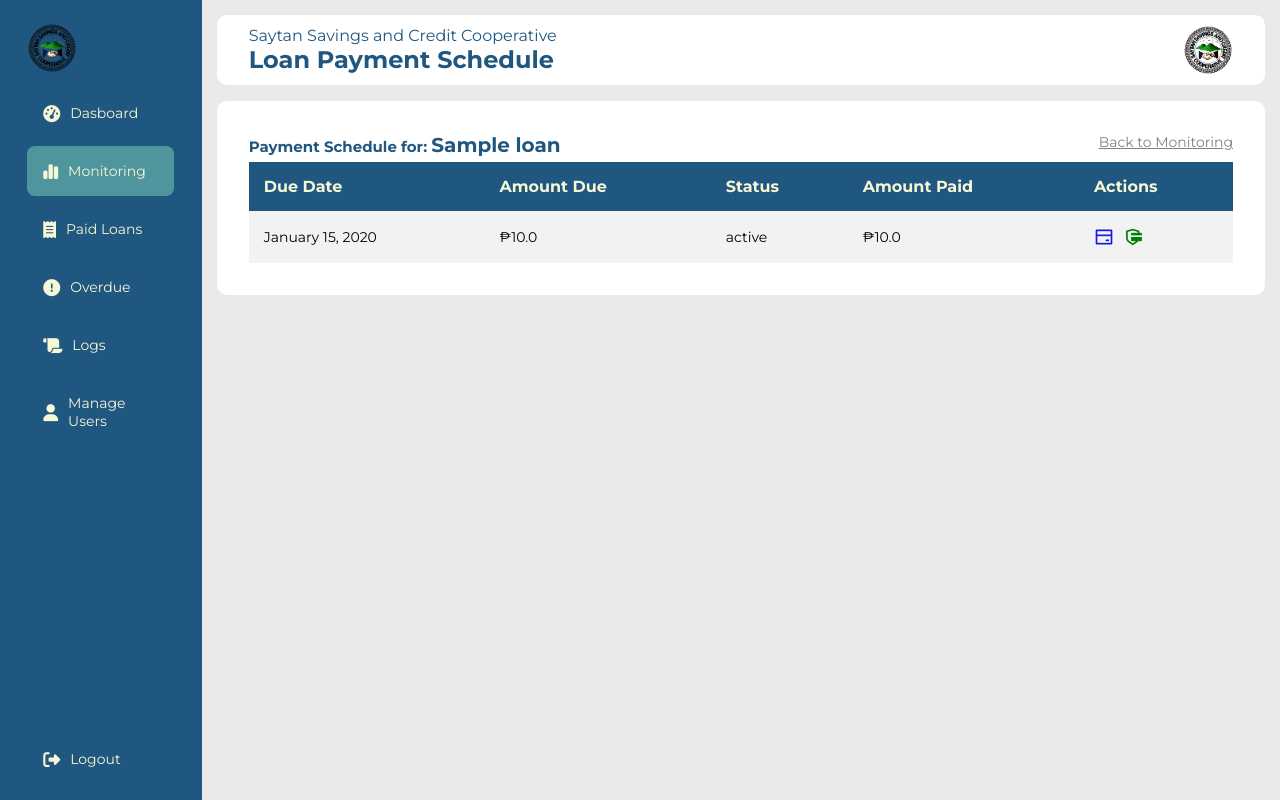
After one commit to launcejoshuadayao/dayao-loan-monitoring, a Flask app: page /loan_schedule/1 in a window 1280 px wide. The commit adds this page. Run offline with Flask 3, Linux system fonts and the light colour scheme; the visitor is signed in with stand-in values (Sample User, id 1); tables that the repository leaves empty hold one stand-in row (values such as "Sample post"); some libraries are stand-ins or nearby versions.

Commit message:
3/20/2025lansu

```diff
--- a/app.py
+++ b/app.py
@@ -2,6 +2,7 @@ from flask import Flask, url_for, render_template, session, redirect, request, f
 from flask_sqlalchemy import SQLAlchemy
 from werkzeug.security import generate_password_hash, check_password_hash
 from datetime import datetime, timedelta
+from dateutil.relativedelta import relativedelta
 
 
 app = Flask(__name__)
@@ -24,11 +25,13 @@ class User(db.Model):
 #loan payment class
 class LoanPayment(db.Model):
     __tablename__ = 'loan_payments'
+
     loan_payment_id = db.Column(db.Integer, primary_key=True)
     loan_id = db.Column(db.Integer, db.ForeignKey('loan.loan_id'), nullable=False)
     due_date = db.Column(db.Date, nullable=False)
     amount_due = db.Column(db.Float, nullable=False)
-    status = db.Column(db.Enum('Pending', 'Paid'), default='Pending', nullable=False)
+    status = db.Column(db.String(20), nullable=False, default='Active')
+    amount_paid = db.Column(db.Float, nullable=False, default=0.0)
 
     loan = db.relationship('Loan', backref=db.backref('payments', lazy=True))
 
@@ -42,12 +45,13 @@ class Loan(db.Model):
     application_date = db.Column(db.Date, nullable=False)
     months_to_pay = db.Column(db.Integer, nullable=False)
     monthly_payment = db.Column(db.Float, nullable=False)
+    status = db.Column(db.String(20), default='Active')
 
 
 
 @app.route('/login', methods=['GET', 'POST'])
 def login():
-    # If already logged in, redirect to dashboard
+
     if 'user_id' in session:
         if session['role'] == 'superadmin':
             return redirect(url_for('superadmin_dashboard'))
@@ -61,10 +65,9 @@ def login():
         user = User.query.filter_by(username=username).first()
 
         if user and check_password_hash(user.password, password):
-            session['user_id'] = user.id  # Store user ID
-            session['role'] = user.role  # Store user role
+            session['user_id'] = user.id
+            session['role'] = user.role
 
-            #Redirect to correct dashboard
             if user.role == 'superadmin':
                 flash("Login Successful!",  "success")
                 return redirect(url_for('superadmin_dashboard'))
@@ -103,6 +106,23 @@ def superadmin_monitoring():
         loans = Loan.query.all()
         total_amount = sum(loan.amount for loan in loans)  # Calculate total loan amount
         total_applications = len(loans)  # Count total applications
+
+
+        for loan in loans:
+            total_paid = db.session.query(db.func.sum(LoanPayment.amount_due))\
+                .filter_by(loan_id=loan.loan_id).scalar() or 0
+            if total_paid == 0:
+                loan.status = "Active"
+            elif total_paid > 0 and total_paid < loan.amount:
+                loan.status = "Partially Paid"
+            elif total_paid >= loan.amount:
+                loan.status = "Fully Paid"
+            else:
+                overdue_payments = LoanPayment.query.filter_by(loan_id=loan.loan_id, status='Pending').count()
+                if overdue_payments > 0:
+                    loan.status = "Overdue"
+
+        db.session.commit()
 
         return render_template(
             'superadmin/monitoring.html',
@@ -154,30 +174,35 @@ def add_loan():
     try:
         lender_name = request.form.get('lender_name')
         amount = float(request.form.get('amount'))
-        application_date = request.form.get('application_date')
         months_to_pay = int(request.form.get('months_to_pay'))
         monthly_payment = amount / months_to_pay
 
+        # Ensure application_date is properly formatted
+        application_date_str = request.form.get('application_date')
+        if application_date_str:  # If user provides a date
+            application_date = datetime.strptime(application_date_str, "%Y-%m-%d")
+        else:  # If no date is provided, default to today
+            application_date = datetime.now()
 
         new_loan = Loan(
             lender_name=lender_name,
             amount=amount,
-            application_date=datetime.strptime(application_date, "%Y-%m-%d"),
+            application_date=application_date,
             months_to_pay=months_to_pay,
             monthly_payment=monthly_payment
         )
         db.session.add(new_loan)
         db.session.flush()
 
-
-        due_date = datetime.strptime(application_date, "%Y-%m-%d")
+        # Generate payment schedule
+        due_date = application_date
         for _ in range(months_to_pay):
-            due_date += timedelta(days=30)
+            due_date += relativedelta(months=1)  # Increment by one month
             new_payment = LoanPayment(
                 loan_id=new_loan.loan_id,
                 due_date=due_date,
                 amount_due=monthly_payment,
-                status='Pending'
+                status='Active'
             )
             db.session.add(new_payment)
 
@@ -189,6 +214,49 @@ def add_loan():
         db.session.rollback()
         return jsonify({"success": False, "message": f"Error: {str(e)}"})
 
+
+@app.route('/loan_schedule/<int:loan_id>', endpoint='loan_schedule')
+def loan_schedule(loan_id):
+    if 'role' in session and session['role'] == 'superadmin':
+        user = db.session.get(User, session['user_id'])
+        loan = db.session.get(Loan, loan_id)
+
+        if not loan:
+            flash("Loan not found!", "danger")
+            return redirect(url_for('superadmin_monitoring'))
+
+        payments = LoanPayment.query.filter_by(loan_id=loan_id).order_by(LoanPayment.due_date).all()
+
+        return render_template(
+            'loan_schedule.html',
+            username=user.username,
+            loan=loan,
+            payments=payments
+        )
+
+    flash("Unauthorized access!", "danger")
+    return redirect(url_for('login'))
+
+@app.route('/partial_payment', methods=['POST'])
+def partial_payment():
+    loan_payment_id = request.form.get('loan_payment_id')
+    amount_paid = float(request.form.get('amount_paid'))
+
+    payment = LoanPayment.query.get(loan_payment_id)
+
+    if not payment:
+        flash("Payment record not found!", "danger")
+        return redirect(url_for('loan_schedule', loan_id=payment.loan_id))
+
+    payment.amount_paid += amount_paid
+    payment.amount_due -= amount_paid
+
+    if payment.amount_due <= 0:
+        payment.status = "Paid"
+
+    db.session.commit()
+    flash("Payment recorded successfully!", "success")
+    return redirect(url_for('loan_schedule', loan_id=payment.loan_id))
 #admin --------------------------------------------------------------------------------------
 @app.route('/admin')
 def admin_dashboard():
--- a/static/css/monitoring.css
+++ b/static/css/monitoring.css
@@ -24,12 +24,13 @@
   left: 50%;
   top: 50%;
   transform: translate(-50%, -50%);
-  background-color: #ebe9e9;
-
+  background-color: #F6F8D5;
+  color: #205781;
   padding: 20px 50px 20px 50px;
   box-shadow: 0px 0px 10px rgba(0, 0, 0, 0.3);
   border-radius: 8px;
   width: 60%;
+
 
 
 }
@@ -127,3 +128,12 @@
   .actions button:hover{
     cursor: pointer;
   }
+
+  .actions button{
+    padding: 8px 30px 8px 30px;
+    font-size: 14px;
+    border: none;
+    border-radius: 5px;
+
+    cursor: pointer;
+  }
--- a/templates/base.html
+++ b/templates/base.html
@@ -45,7 +45,7 @@
               <span>Dasboard</span>
             </a>
           </li>
-          <li class="{% if request.endpoint == 'superadmin_monitoring' %}active{% endif %}">
+          <li class="{% if request.endpoint == 'superadmin_monitoring' or request.endpoint == 'loan_schedule' %}active{% endif %}">
             <a href="{{ url_for('superadmin_monitoring') }}">
               <i class="fa-solid fa-chart-simple"></i>
               <span>Monitoring</span>
--- /dev/null
+++ b/templates/loan_schedule.html
@@ -0,0 +1,115 @@
+{% extends "base.html" %}
+
+{% block content %}
+
+<div class="content-header">
+  <div class="header-title">
+    <span>Saytan Savings and Credit Cooperative</span>
+    <h2>Loan Payment Schedule</h2>
+  </div>
+  <div class="user-info">
+    <!-- <div class="search-field">
+      <i class="fa-solid fa-magnifying-glass"></i>
+      <input type="text" placeholder="Search">
+    </div> -->
+    <img src="{{ url_for('static', filename='images/coop.png') }}" alt="">
+  </div>
+</div>
+
+<div class="table-container">
+  <div class="table-header">
+    <h3 class="card-title">Payment Schedule for: <strong style="font-size: 20px;">{{ loan.lender_name }}</strong></h3>
+    <a href="{{ url_for('superadmin_monitoring') }}">Back to Monitoring</a>
+  </div>
+
+  <div class="table">
+    <table>
+      <thead>
+        <tr>
+          <th>Due Date</th>
+          <th>Amount Due</th>
+          <th>Status</th>
+          <th>Amount Paid</th>
+          <th>Actions</th>
+        </tr>
+      </thead>
+      <tbody>
+        {% for payment in payments %}
+        <tr>
+          <td>{{ payment.due_date.strftime('%B %d, %Y') }}</td>
+          <td>&#8369;{{ payment.amount_due }}</td>
+
+          <td>{{ payment.status }}</td>
+          <td>&#8369;{{payment.amount_paid}}</td>
+          <td>
+            <div class="actions" style="display: flex; justify-content: start; gap: 10px;">
+              <a href="javascript:void(0);" title="Partial Pay" style="text-decoration: none;" onclick="openPopup('{{ payment.loan_payment_id }}', '{{ payment.amount_due }}', '{{ payment.due_date.isoformat() if payment.due_date else ','}}')">
+                <i class="ri-bank-card-line" style="color: rgb(22, 22, 238);"></i>
+              </a>
+              <a href="" title="Full Payment" style="text-decoration: none;">
+                <i class="ri-secure-payment-fill" style="color: green;"></i>
+              </a>
+            </div>
+          </td>
+        </tr>
+        {% endfor %}
+      </tbody>
+    </table>
+  </div>
+</div>
+
+
+<div id="loanPopup" class="popup" style="display: none;">
+  <div class="popup-content">
+    <span class="close" onclick="closePopup()">&times;</span>
+    <h1 class="form-title">Loan Payment for <span id="popupLenderName">{{ loan.lender_name }}</span></h1>
+    <form action="{{ url_for('partial_payment') }}" method="post" id="loanForm">
+
+      <input type="hidden" id="loan_payment_id" name="loan_payment_id">
+
+      <p><strong>Due Date:</strong> <span id="dueDate"></span></p>
+      <p><strong>Remaining Balance:</strong> <span id="remainingBalance"></span></p>
+
+      <div class="form-group">
+        <label for="amount_paid">Enter Amount to Pay</label>
+        <input type="number" step="0.01" id="amount_paid" name="amount_paid" min="1" required>
+      </div>
+
+      <div class="button-group">
+        <button type="submit" class="btn-submit">Submit Payment</button>
+        <button type="button" class="btn-cancel" onclick="closePopup()">Cancel</button>
+      </div>
+    </form>
+  </div>
+</div>
+
+<script>
+  function openPopup(loanPaymentId, amountDue, dueDate) {
+    document.getElementById("loanPopup").style.display = "block";
+    document.getElementById("loan_payment_id").value = loanPaymentId;
+    document.getElementById("amount_paid").max = amountDue;
+    let formattedDate;
+      if (dueDate) {
+          let dateObj = new Date(dueDate);
+          if (!isNaN(dateObj.getTime())) {
+              formattedDate = dateObj.toLocaleDateString('en-US', {
+                  year: 'numeric', month: 'long', day: 'numeric'
+              });
+          } else {
+              formattedDate = "Invalid Date"; // Fallback if conversion fails
+          }
+      } else {
+          formattedDate = "No Due Date";
+      }
+
+    document.getElementById("dueDate").innerText = formattedDate;
+    document.getElementById("remainingBalance").innerText = "₱" + parseFloat(amountDue).toFixed(2);
+
+  }
+
+  function closePopup() {
+    document.getElementById("loanPopup").style.display = "none";
+  }
+</script>
+
+{% endblock %}
```
Also changed, not shown: templates/superadmin/monitoring.html (+19 -5 lines), templates/superadmin/superadmin_dashboard.html (+8 -6 lines).
